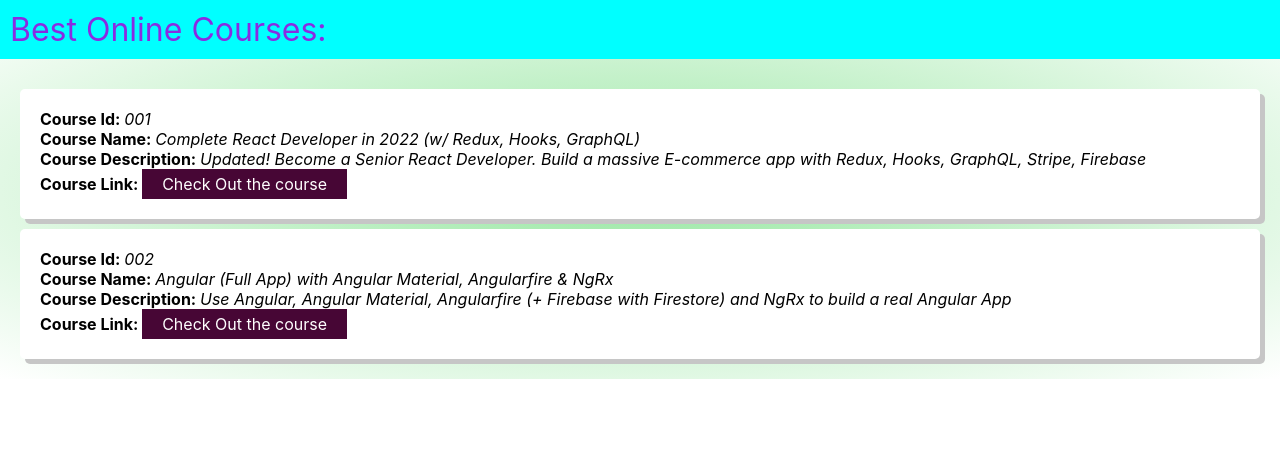
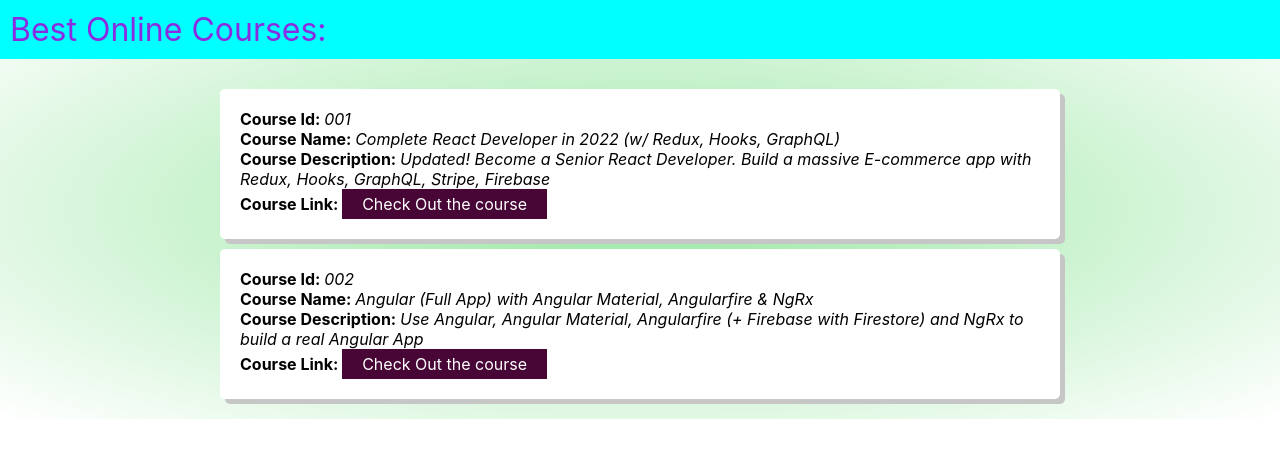
Before and after one commit to Kuldeep-Kumar-Sharma/hacktoberfest-learning-challenge, a React (Create React App) app: page / in a window 1280 px wide. Shown: the top 458 px of the page. Built offline with nearby package versions, Linux system fonts and the light colour scheme.

Commit message:
styled the cards

```diff
--- a/src/App.css
+++ b/src/App.css
@@ -18,6 +18,8 @@
 
 .card {
   border: 1px;
+  margin-left: 200px;
+  margin-right: 200px;
   background-color: #fff;
   border-color: coral;
   border-style:  none;
```
